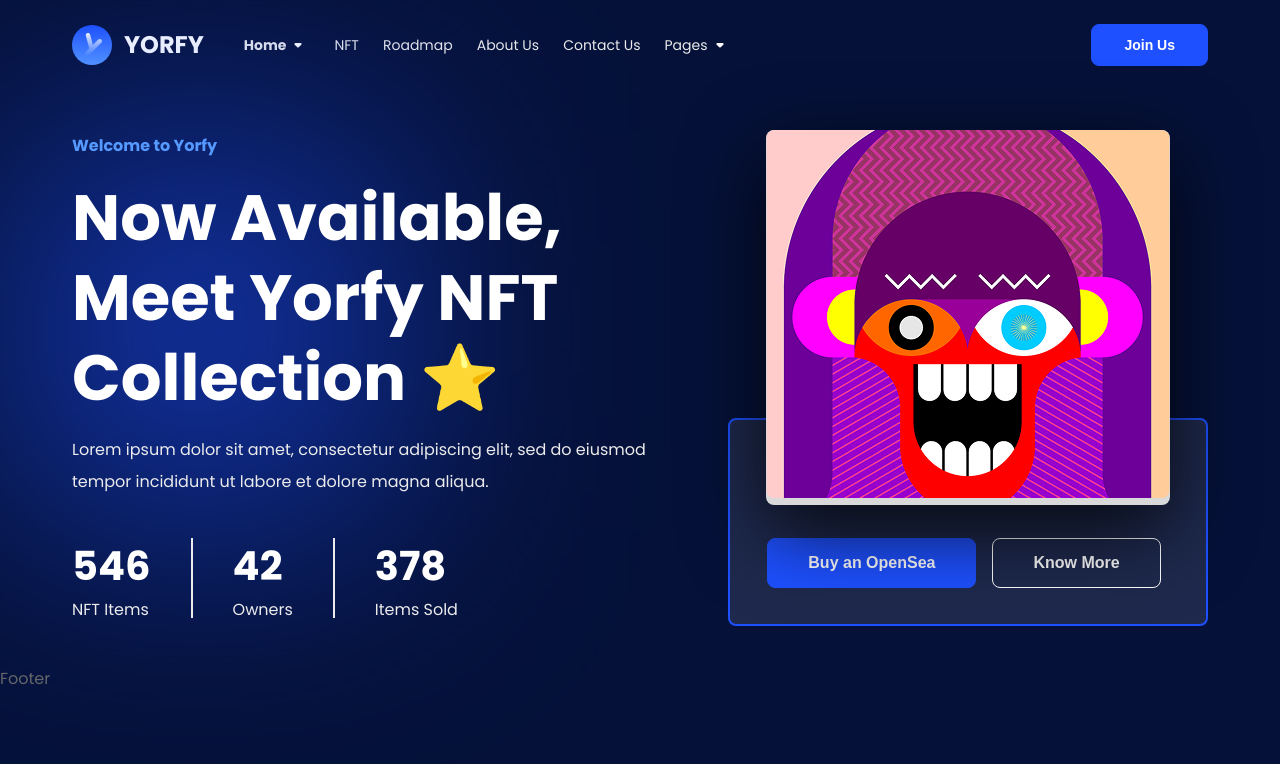
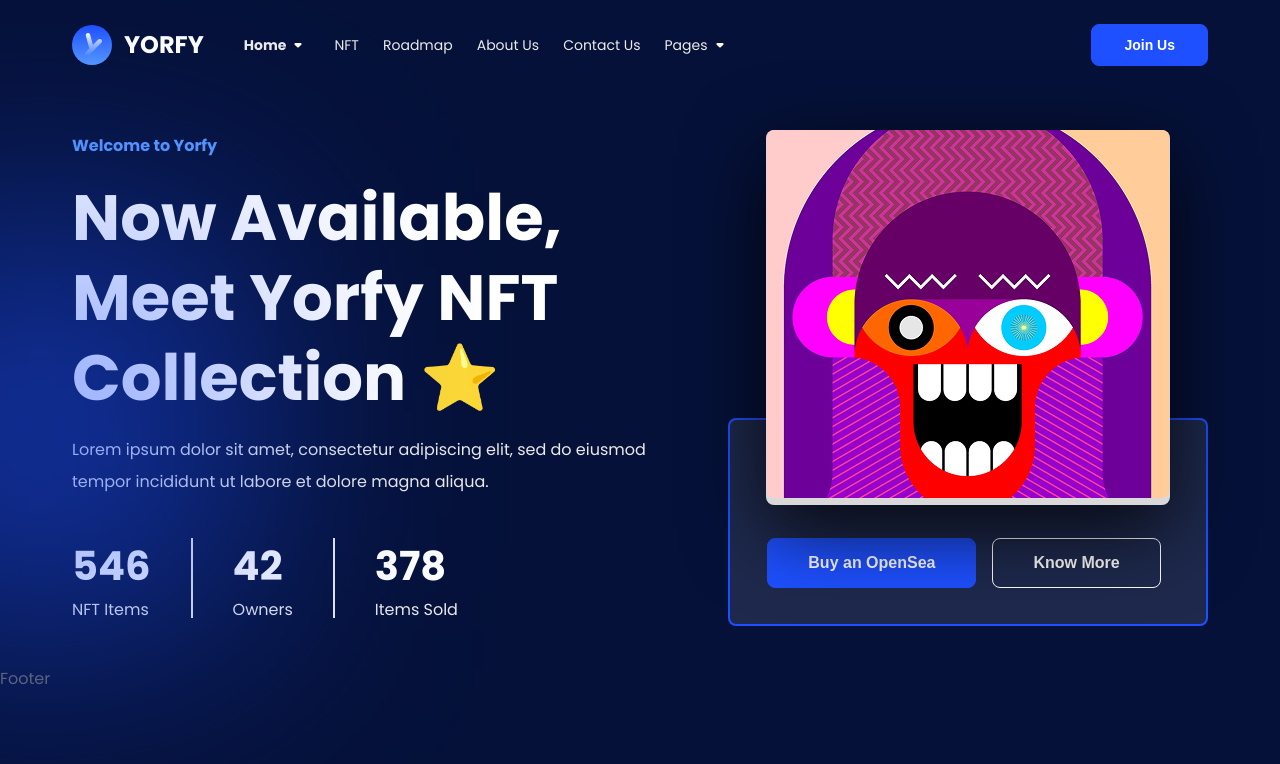
Before and after one commit to sayaliakbar/nft-portfolio-ui, a React (Vite) app: page / in a window 1280 px wide. Shown: the top 764 px of the page. Built offline with nearby package versions, Linux system fonts and the light colour scheme.

Commit message:
Update gradient background in Home component for improved styling

```diff
--- a/src/pages/Home/Home.jsx
+++ b/src/pages/Home/Home.jsx
@@ -7,8 +7,8 @@ import sixfaces01 from "../../assets/images/sixfaces01.png";
 const Home = () => {
   return (
     <>
-      <div className="gradient__bg-home gradient__bg-blue " />
       <div className="yorfy__home section__margin">
+        <div className="gradient_yorfy__home gradient__bg-blue " />
         <div className="yorfy__home-leftcolumn">
           <Heading
             heading="Welcome to Yorfy"
@@ -33,6 +33,8 @@ const Home = () => {
           </div>
         </div>
         <div className="yorfy__home-rightcolumn">
+          {/* <div className="yorfy__home-rightcolumn__gradient gradient__bg-blue" /> */}
+
           <div className="yorfy__home-rightcolumn__image">
             <img src={sixfaces01} alt="Six Faces" />
           </div>
```
